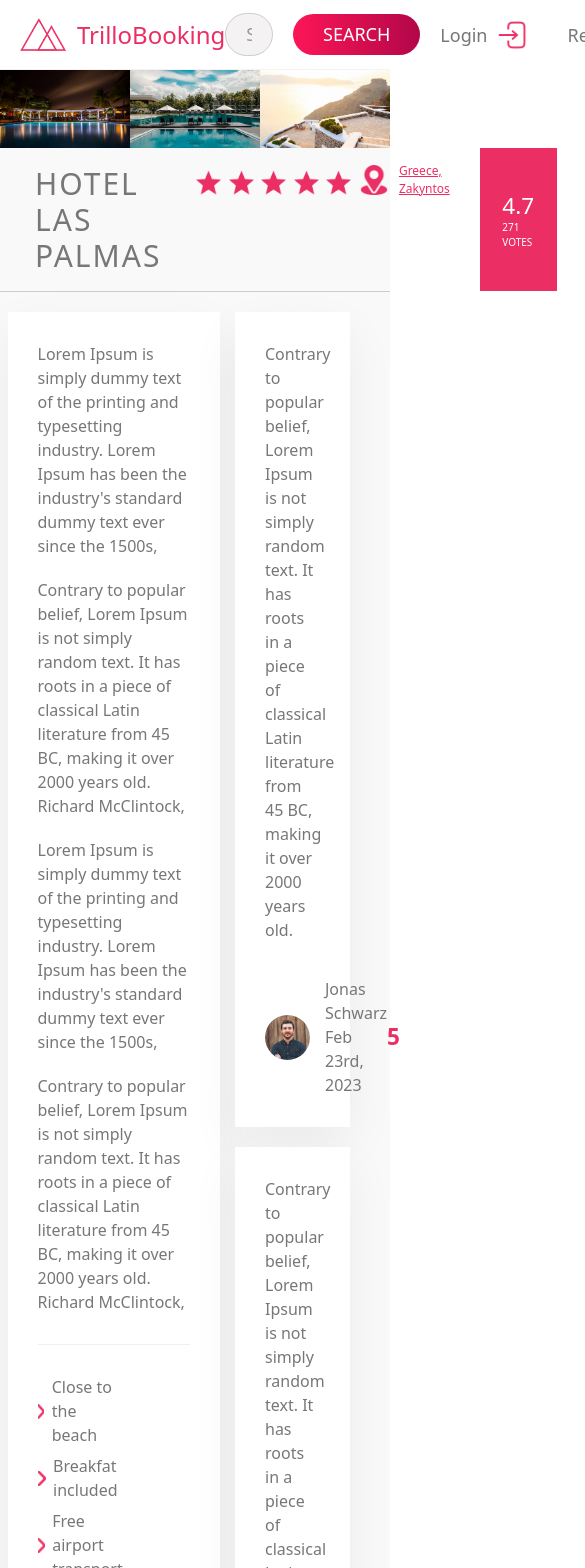
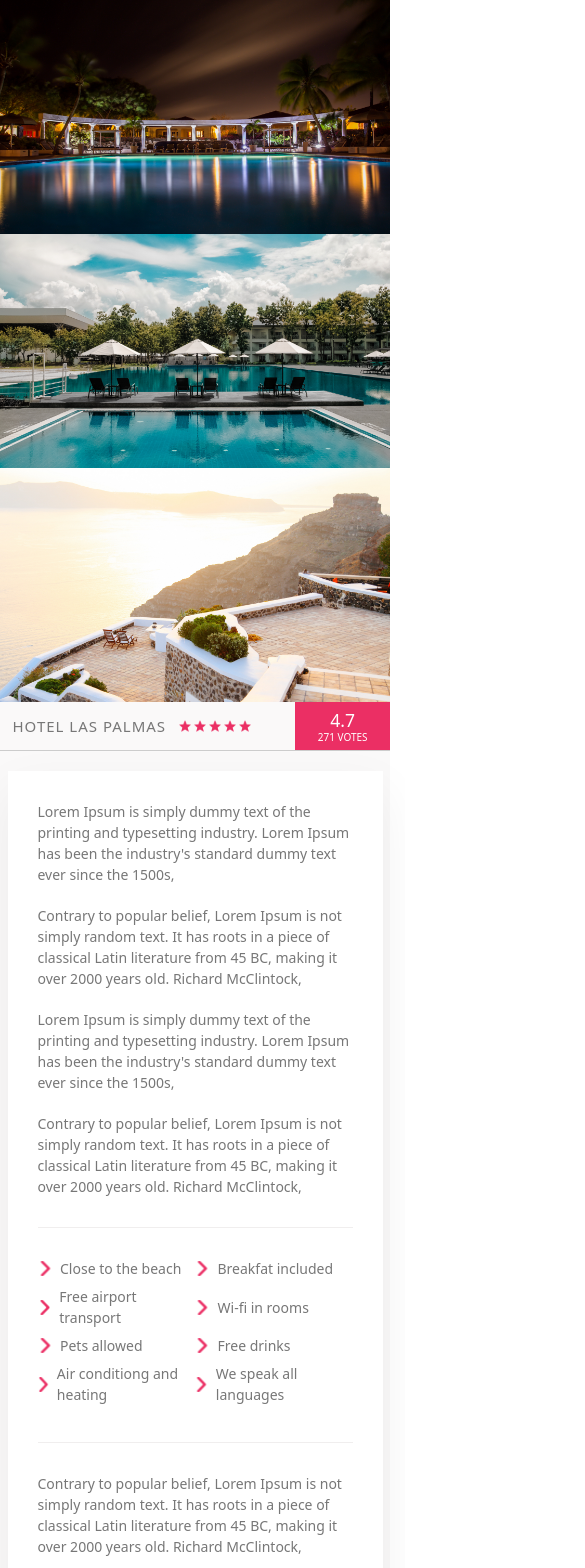
Before and after one commit to krystianwojda/TrilloBooking, a Nuxt app: page / in a window 390 px wide. Shown: the top 1568 px of the page, 585 px wide, since content can reach past the window. Built offline with nearby package versions, Linux system fonts and the light colour scheme.

Commit message:
Add responsive to detail page travel

```diff
--- a/app.vue
+++ b/app.vue
@@ -12,7 +12,7 @@ useHead({
 </script>
 
 <template>
-  <the-header/>
+  <!--<the-header/>-->
   <section class="hotel-view">
     <div class="gallery">
       <figure class="gallery__item">
@@ -45,7 +45,7 @@ useHead({
     </div>
     <div class="container">
       <div class="row">
-        <div class="col-7">
+        <div class="col-lg-12 col-xl-7">
           <div class="row">
             <div class="col-12">
               <div class="description">
@@ -69,31 +69,9 @@ useHead({
             </div>
           </div>
         </div>
-        <div class="col-4">
+        <div class="col-lg-12 col-xl-4">
           <div class="row">
-            <div class="col-12">
-              <div class="opinion">
-                <p class="opinion__text">Contrary to popular belief, Lorem Ipsum is not simply random text. It has roots in a piece of classical Latin literature from 45 BC, making it over 2000 years old.</p>
-                <div class="opinion__user">
-                  <img src="@/src/user-4.jpg" class="opinion__user-photo" alt="user_image">
-                  <div class="opinion__user__box">
-                    <div class="opinion__user__box-name">Jonas Schwarz</div>
-                    <div class="opinion__user__box-date">Feb 23rd, 2023</div>
-                  </div>
-                  <div class="opinion__user__rating">5</div>
-                </div>
-              </div>
-              <div class="opinion">
-                <p class="opinion__text">Contrary to popular belief, Lorem Ipsum is not simply random text. It has roots in a piece of classical Latin literature from 45 BC, making it over 2000 years old.</p>
-                <div class="opinion__user">
-                  <img src="@/src/user-4.jpg" class="opinion__user-photo" alt="user_image">
-                  <div class="opinion__user__box">
-                    <div class="opinion__user__box-name">Jonas Schwarz</div>
-                    <div class="opinion__user__box-date">Feb 23rd, 2023</div>
-                  </div>
-                  <div class="opinion__user__rating">3</div>
-                </div>
-              </div>
+            <div class="col-12 col-sm-12 col-md-6 col-lg-6 col-xl-12">
               <div class="opinion">
                 <p class="opinion__text">Contrary to popular belief, Lorem Ipsum is not simply random text. It has roots in a piece of classical Latin literature from 45 BC, making it over 2000 years old.</p>
                 <div class="opinion__user">
@@ -105,9 +83,35 @@ useHead({
                   <div class="opinion__user__rating">4</div>
                 </div>
               </div>
-              <div class="button">
-                <button class="button__btn">Show all</button>
+            </div>
+            <div class="col-12 col-sm-12 col-md-6 col-lg-6 col-xl-12">
+              <div class="opinion">
+                <p class="opinion__text">Contrary to popular belief, Lorem Ipsum is not simply random text. It has roots in a piece of classical Latin literature from 45 BC, making it over 2000 years old.</p>
+                <div class="opinion__user">
+                  <img src="@/src/user-4.jpg" class="opinion__user-photo" alt="user_image">
+                  <div class="opinion__user__box">
+                    <div class="opinion__user__box-name">Jonas Schwarz</div>
+                    <div class="opinion__user__box-date">Feb 23rd, 2023</div>
+                  </div>
+                  <div class="opinion__user__rating">4</div>
+                </div>
               </div>
+            </div>
+            <div class="col-12 col-sm-12 col-md-6 col-lg-6 col-xl-12">
+              <div class="opinion">
+                <p class="opinion__text">Contrary to popular belief, Lorem Ipsum is not simply random text. It has roots in a piece of classical Latin literature from 45 BC, making it over 2000 years old.</p>
+                <div class="opinion__user">
+                  <img src="@/src/user-4.jpg" class="opinion__user-photo" alt="user_image">
+                  <div class="opinion__user__box">
+                    <div class="opinion__user__box-name">Jonas Schwarz</div>
+                    <div class="opinion__user__box-date">Feb 23rd, 2023</div>
+                  </div>
+                  <div class="opinion__user__rating">4</div>
+                </div>
+              </div>
+            </div>
+            <div class="button">
+              <button class="button__btn">Show all</button>
             </div>
           </div>
         </div>
@@ -139,6 +143,10 @@ body {
   .gallery {
     display: flex;
 
+    @media screen and (max-width: 576px) {
+      flex-direction: column;
+    }
+
     figure {
       margin: 0;
     }
@@ -163,6 +171,21 @@ body {
       padding: 1.75rem 3.5rem;
       font-weight: 300;
       margin: 0;
+
+      @media screen and (max-width: 991px) {
+        font-size: 2.5rem;
+      }
+
+      @media screen and (max-width: 767px) {
+        font-size: 1.75rem;
+        padding: 1.5rem 1.75rem;
+      }
+
+      @media screen and (max-width: 576px) {
+        font-size: 1.5rem;
+        padding: 1.5rem 1.25rem;
+        letter-spacing: 1px;
+      }
     }
 
     &__stars {
@@ -173,6 +196,23 @@ body {
         width: 2.5rem;
         height: 2.5rem;
         margin-right: .75rem;
+
+        @media screen and (max-width: 991px) {
+          width: 2rem;
+          height: 2rem;
+        }
+
+        @media screen and (max-width: 767px) {
+          width: 1.5rem;
+          height: 1.5rem;
+          margin-right: .25rem;
+        }
+
+        @media screen and (max-width: 576px) {
+          width: 1.25rem;
+          height: 1.25rem;
+          margin-right: .25rem;
+        }
       }
     }
 
@@ -181,10 +221,19 @@ body {
       display: flex;
       align-items: center;
 
+      @media screen and (max-width: 576px) {
+        display: none;
+      }
+
       &-icon {
         margin-right: 1rem;
         width: 3rem;
         height: 3rem;
+
+        @media screen and (max-width: 991px) {
+          width: 2rem;
+          height: 2rem;
+        }
       }
       &-place {
         color: $color-primary;
@@ -203,10 +252,18 @@ body {
       justify-content: center;
       flex-direction: column;
 
+      @media screen and (max-width: 767px) {
+        margin-left: 1.5rem;
+      }
+
       &-average {
         font-size: 2.25rem;
         font-weight: 300;
         margin-bottom: -3px;
+
+        @media screen and (max-width: 991px) {
+          font-size: 1.75rem;
+        }
       }
 
       &-count {
@@ -217,11 +274,15 @@ body {
   }
 
   .description, .opinion {
-    margin: 2rem 0;
+    margin: 2rem 0 0 0;
     padding: 3rem;
     box-shadow: $color-shadow-light;
     background-color: #fff;
     font-size: 1.6rem;
+
+    @media screen and (max-width: 576px) {
+      font-size: 1.4rem;
+    }
 
     &__paragraph:not(:last-child) {
       margin-bottom: 2rem;
@@ -286,6 +347,10 @@ body {
     justify-content: center;
     margin: 4rem 0;
 
+    @media screen and (max-width: 576px) {
+      display: none;
+    }
+
     &__btn {
       color: #eb2f64;
       border: none;
```
